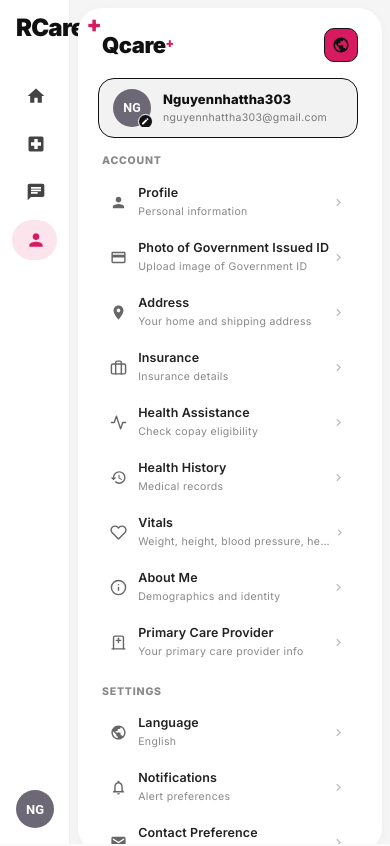
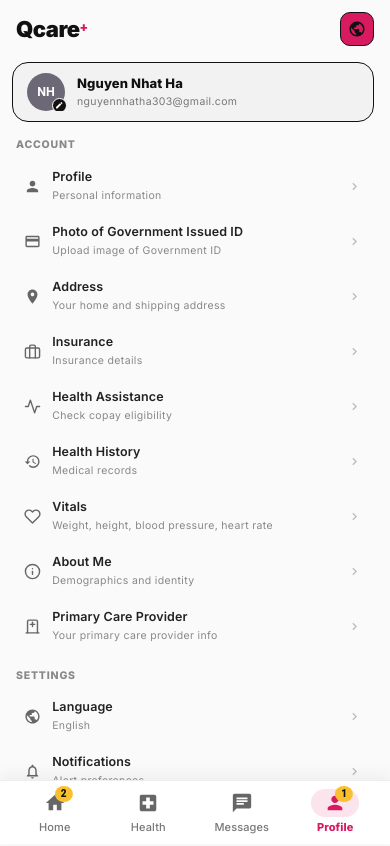
Before and after one commit to NguyenNhatHa303/rcare-plus-project, a React (Vite) app: page /profile in a window 390 px wide. Shown: the top 846 px of the page. Built offline with nearby package versions, Linux system fonts and the light colour scheme; the HTML template or start-up script is replaced by a standard one.

Commit message:
fix: add mobile bottom navigation and fullwidth layout

```diff
--- a/src/components/AppLayout.tsx
+++ b/src/components/AppLayout.tsx
@@ -5,6 +5,7 @@
   Avatar,
   Menu,
   MenuItem,
+  Badge,
 } from '@mui/material';
 import { Outlet, useNavigate, useLocation } from 'react-router-dom';
 
@@ -17,9 +18,9 @@
   const [language, setLanguage] = useState<'en' | 'vi'>('en');
   const [langMenuAnchor, setLangMenuAnchor] = useState<null | HTMLElement>(null);
 
-  const rawUsername = 'nguyennhattha303@gmail.com';
-  const displayName = 'Nguyennhattha303';
-  const initials = 'NG';
+  const rawUsername = 'nguyennhatha303@gmail.com';
+  const displayName = 'Nguyen Nhat Ha';
+  const initials = 'NH';
 
   const isVi = language === 'vi';
 
@@ -42,8 +43,9 @@
       labelEn: 'Home',
       labelVi: 'Trang chủ',
       path: '/dashboard',
+      badge: 2,
       icon: (
-        <svg width="20" height="20" viewBox="0 0 24 24" fill="currentColor">
+        <svg width="22" height="22" viewBox="0 0 24 24" fill="currentColor">
           <path d="M10 20v-6h4v6h5v-8h3L12 3 2 12h3v8z" />
         </svg>
       ),
@@ -53,8 +55,9 @@
       labelEn: 'Health',
       labelVi: 'Sức khỏe',
       path: '/health',
+      badge: 0,
       icon: (
-        <svg width="20" height="20" viewBox="0 0 24 24" fill="currentColor">
+        <svg width="22" height="22" viewBox="0 0 24 24" fill="currentColor">
           <path d="M19 3H5c-1.1 0-1.99.9-1.99 2L3 19c0 1.1.9 2 2 2h14c1.1 0 2-.9 2-2V5c0-1.1-.9-2-2-2zm-1 11h-4v4h-4v-4H6v-4h4V6h4v4h4v4z" />
         </svg>
       ),
@@ -64,8 +67,9 @@
       labelEn: 'Messages',
       labelVi: 'Tin nhắn',
       path: '/messages',
+      badge: 0,
       icon: (
-        <svg width="20" height="20" viewBox="0 0 24 24" fill="currentColor">
+        <svg width="22" height="22" viewBox="0 0 24 24" fill="currentColor">
           <path d="M20 2H4c-1.1 0-1.99.9-1.99 2L2 22l4-4h14c1.1 0 2-.9 2-2V4c0-1.1-.9-2-2-2zM6 9h12v2H6V9zm8 5H6v-2h8v2zm4-6H6V6h12v2z" />
         </svg>
       ),
@@ -75,8 +79,9 @@
       labelEn: 'Profile',
       labelVi: 'Hồ sơ',
       path: '/profile',
+      badge: 1,
       icon: (
-        <svg width="20" height="20" viewBox="0 0 24 24" fill="currentColor">
+        <svg width="22" height="22" viewBox="0 0 24 24" fill="currentColor">
           <path d="M12 12c2.21 0 4-1.79 4-4s-1.79-4-4-4-4 1.79-4 4 1.79 4 4 4zm0 2c-2.67 0-8 1.34-8 4v2h16v-2c0-2.66-5.33-4-8-4z" />
         </svg>
       ),
@@ -87,23 +92,36 @@
     <Box
       sx={{
         display: 'flex',
-        width: '100vw',
-        height: '100vh',
-        backgroundColor: '#f5f5f5',
-        overflow: 'hidden',
+        flexDirection: 'column',
+        width: '100%',
+        minHeight: '100vh',
+        backgroundColor: '#fafafa',
         fontFamily: APP_FONT_FAMILY,
+        position: 'relative',
       }}
     >
       <Box
         sx={{
-          width: { xs: 70, sm: 220, md: 240 },
+          display: 'flex',
+          flex: 1,
+          width: '100%',
+          height: { xs: 'auto', md: '100vh' },
+          overflow: { xs: 'visible', md: 'hidden' },
+        }}
+      >
+        {/* ========================================================= */}
+        {/* 1. SIDEBAR DỌC TRÁI (CHỈ HIỂN THỊ TRÊN LAPTOP / DESKTOP) */}
+        {/* ========================================================= */}
+        <Box
+          sx={{
+            display: { xs: 'none', md: 'flex' }, // ẨN HOÀN TOÀN TRÊN MOBILE
+            width: 240,
             height: '100%',
             backgroundColor: '#ffffff',
             borderRight: '1px solid #eeeeee',
-          display: 'flex',
             flexDirection: 'column',
             justifyContent: 'space-between',
-          p: { xs: 1.5, sm: '24px 20px' },
+            p: '24px 20px',
             flexShrink: 0,
           }}
         >
@@ -115,17 +133,11 @@
                 alignItems: 'baseline',
                 mb: 4.5,
                 mt: 0.5,
-              px: { xs: 0.5, sm: 1.5 },
+                px: 1.5,
                 cursor: 'pointer',
                 userSelect: 'none',
-              transition: 'opacity 0.15s ease, transform 0.15s ease',
-              '&:hover': {
-                opacity: 0.85,
-                transform: 'scale(1.02)',
-              },
-              '&:active': {
-                transform: 'scale(0.98)',
-              },
+                transition: 'transform 0.15s ease',
+                '&:hover': { transform: 'scale(1.02)' },
               }}
             >
               <Typography
@@ -133,7 +145,7 @@
                   fontWeight: 900,
                   color: '#111111',
                   letterSpacing: '-0.8px',
-                fontSize: { xs: '24px', sm: '32px' },
+                  fontSize: '32px',
                   fontFamily: APP_FONT_FAMILY,
                   lineHeight: 1,
                 }}
@@ -145,7 +157,7 @@
                 sx={{
                   fontWeight: 900,
                   color: '#d81b60',
-                fontSize: { xs: '22px', sm: '28px' },
+                  fontSize: '28px',
                   lineHeight: 1,
                   fontFamily: APP_FONT_FAMILY,
                   ml: '2px',
@@ -172,7 +184,7 @@
                       display: 'flex',
                       alignItems: 'center',
                       gap: 1.5,
-                    p: '10px 14px',
+                      p: '10px 16px',
                       borderRadius: '50px',
                       cursor: 'pointer',
                       backgroundColor: isActive ? '#fce4ec' : 'transparent',
@@ -188,13 +200,7 @@
                     <Box sx={{ display: 'flex', alignItems: 'center', justifyContent: 'center' }}>
                       {item.icon}
                     </Box>
-                  <Typography
-                    sx={{
-                      display: { xs: 'none', sm: 'block' },
-                      fontSize: '14px',
-                      fontFamily: APP_FONT_FAMILY,
-                    }}
-                  >
+                    <Typography sx={{ fontSize: '14.5px', fontFamily: APP_FONT_FAMILY }}>
                       {isVi ? item.labelVi : item.labelEn}
                     </Typography>
                   </Box>
@@ -209,7 +215,7 @@
               display: 'flex',
               alignItems: 'center',
               gap: 1.5,
-            p: { xs: 0.5, sm: 1 },
+              p: 1,
               borderRadius: '16px',
               cursor: 'pointer',
               '&:hover': { backgroundColor: '#fafafa' },
@@ -227,7 +233,7 @@
             >
               {initials}
             </Avatar>
-          <Box sx={{ display: { xs: 'none', sm: 'block' }, overflow: 'hidden' }}>
+            <Box sx={{ overflow: 'hidden' }}>
               <Typography
                 sx={{
                   fontWeight: 700,
@@ -261,16 +267,23 @@
           </Box>
         </Box>
 
+        {/* ========================================================= */}
+        {/* 2. KHU VỰC NỘI DUNG CHÍNH (<Outlet/>)                     */}
+        {/* ========================================================= */}
         <Box
+          component="main"
           sx={{
             flex: 1,
+            width: '100%',
             height: '100%',
             overflowY: 'auto',
-          backgroundColor: '#ffffff',
-          m: { xs: 1, sm: 2 },
-          borderRadius: '24px',
-          p: { xs: 2.5, sm: 3.5, md: 4.5 },
-          boxShadow: '0 2px 12px rgba(0,0,0,0.03)',
+            backgroundColor: { xs: 'transparent', md: '#ffffff' },
+            m: { xs: 0, md: 2 },
+            borderRadius: { xs: 0, md: '24px' },
+            p: { xs: 1.5, sm: 2.5, md: 4 },
+            // Trừ hao khoảng trống dưới chân trên mobile để Bottom Bar không che nội dung
+            pb: { xs: '84px !important', md: 4 },
+            boxSizing: 'border-box',
           }}
         >
           <Outlet
@@ -283,7 +296,103 @@
             }}
           />
         </Box>
+      </Box>
 
+      {/* ========================================================= */}
+      {/* 3. BOTTOM NAVIGATION BAR (CHUẨN FORM MOBILE NHƯ QCARE+)  */}
+      {/* ========================================================= */}
+      <Box
+        sx={{
+          display: { xs: 'flex', md: 'none' }, // CHỈ HIỆN TRÊN ĐIỆN THOẠI
+          position: 'fixed',
+          bottom: 0,
+          left: 0,
+          right: 0,
+          height: 64,
+          backgroundColor: '#ffffff',
+          borderTop: '1px solid #eeeeee',
+          alignItems: 'center',
+          justifyContent: 'space-around',
+          px: 1,
+          zIndex: 1100,
+          boxShadow: '0 -4px 16px rgba(0,0,0,0.06)',
+        }}
+      >
+        {navItems.map((item) => {
+          const isActive =
+            item.path === '/dashboard'
+              ? location.pathname === '/dashboard'
+              : location.pathname.startsWith(item.path);
+
+          return (
+            <Box
+              key={item.id}
+              onClick={() => navigate(item.path)}
+              sx={{
+                display: 'flex',
+                flexDirection: 'column',
+                alignItems: 'center',
+                justifyContent: 'center',
+                flex: 1,
+                py: 0.5,
+                cursor: 'pointer',
+                userSelect: 'none',
+              }}
+            >
+              <Box
+                sx={{
+                  display: 'flex',
+                  alignItems: 'center',
+                  justifyContent: 'center',
+                  width: 48,
+                  height: 28,
+                  borderRadius: '16px',
+                  backgroundColor: isActive ? '#fce4ec' : 'transparent',
+                  color: isActive ? '#d81b60' : '#666666',
+                  transition: 'all 0.15s ease',
+                  mb: 0.3,
+                }}
+              >
+                {item.badge && item.badge > 0 ? (
+                  <Badge
+                    badgeContent={item.badge}
+                    sx={{
+                      '& .MuiBadge-badge': {
+                        backgroundColor: '#fbc02d',
+                        color: '#111',
+                        fontWeight: 800,
+                        fontSize: '10px',
+                        height: 16,
+                        minWidth: 16,
+                        borderRadius: '50%',
+                        top: 2,
+                        right: 2,
+                      },
+                    }}
+                  >
+                    {item.icon}
+                  </Badge>
+                ) : (
+                  item.icon
+                )}
+              </Box>
+
+              <Typography
+                sx={{
+                  fontSize: '11px',
+                  fontWeight: isActive ? 800 : 500,
+                  color: isActive ? '#d81b60' : '#777777',
+                  fontFamily: APP_FONT_FAMILY,
+                }}
+              >
+                {isVi ? item.labelVi : item.labelEn}
+              </Typography>
+            </Box>
+          );
+        })}
+      </Box>
+
+      {/* MENU CHỌN NGÔN NGỮ */}
       <Menu
         anchorEl={langMenuAnchor}
         open={Boolean(langMenuAnchor)}
```
Lines whose indentation alone changed are shown as unchanged.
